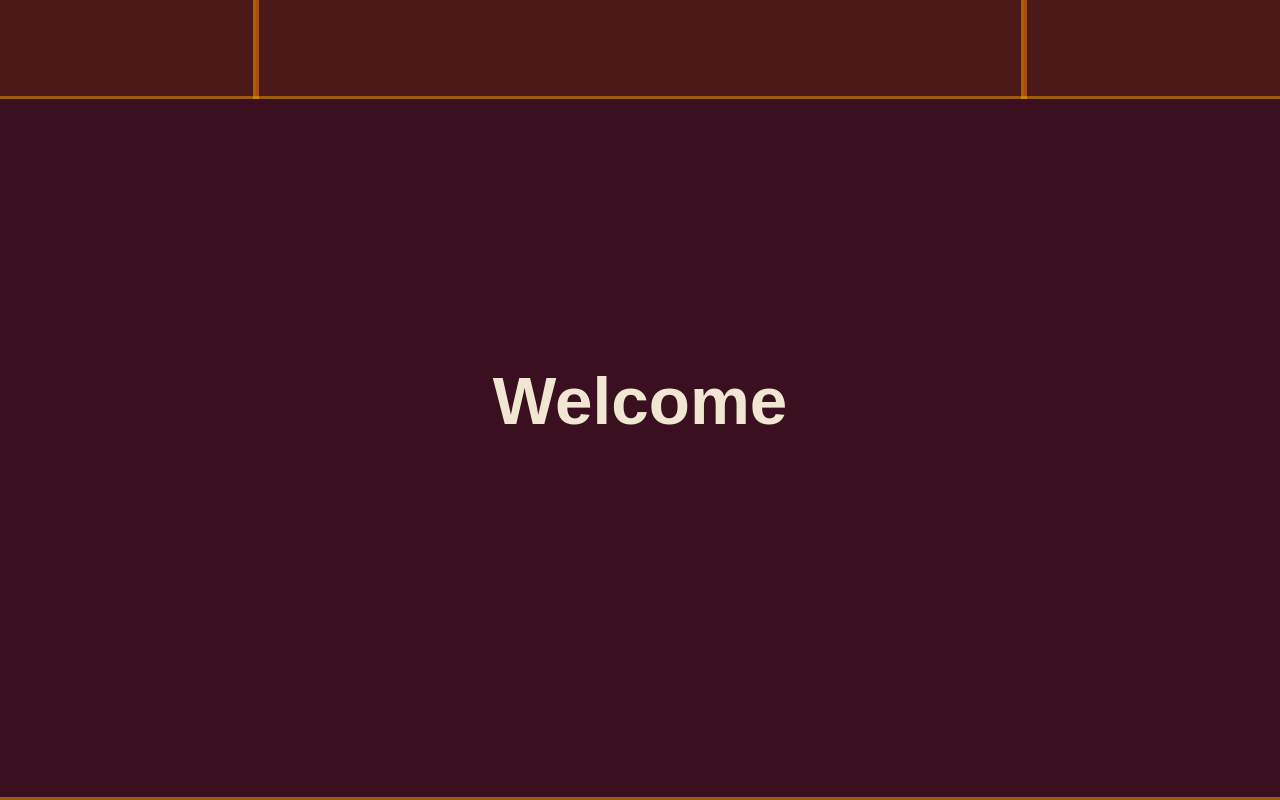
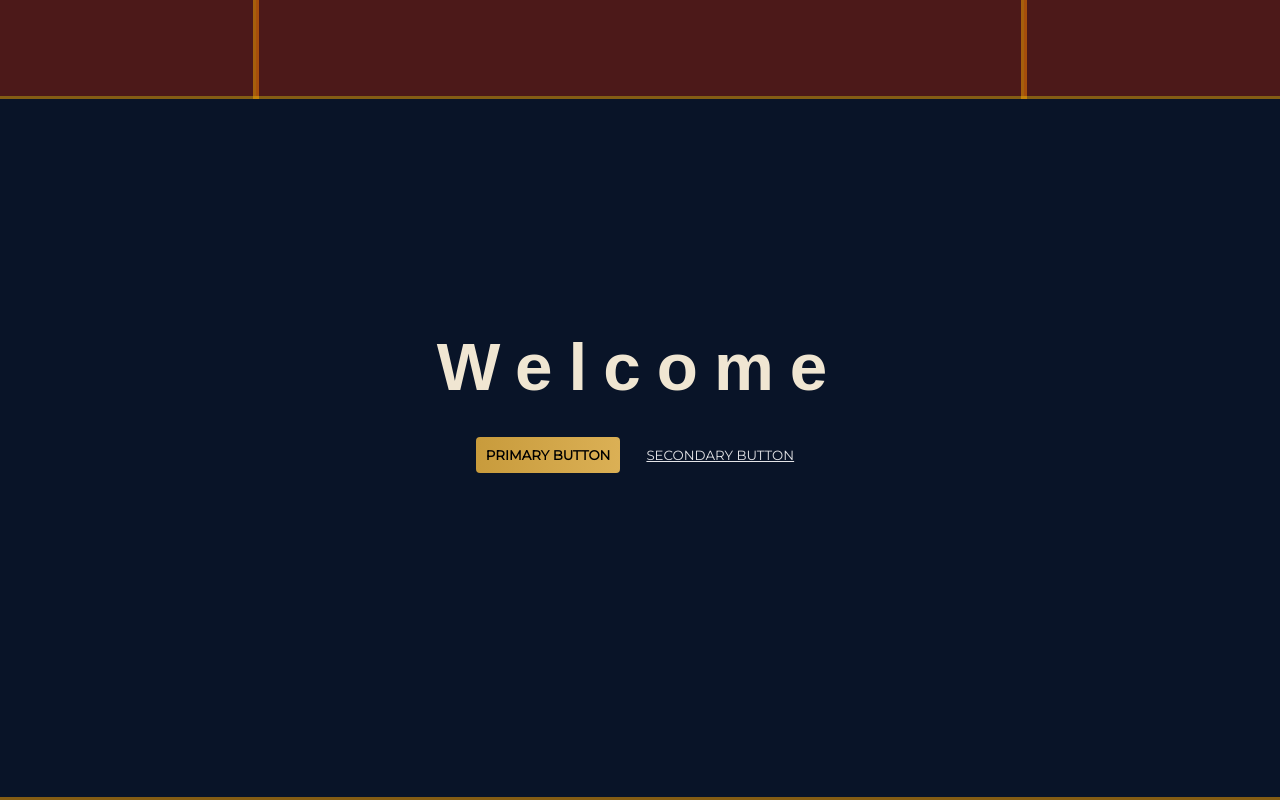
Before and after one commit to iEloyB/leagueschool-frontend, a React (Vite) app: page / in a window 1280 px wide. Shown: the top 800 px of the page. Built offline with nearby package versions, Linux system fonts and the light colour scheme; a web font is replaced by a local one.

Commit message:
Adding welcome text and some test buttons

```diff
--- /dev/null
+++ b/src/pages/LandingPage/LandingPage.module.css
@@ -0,0 +1,14 @@
+.welcomeContainer {
+  display: flex;
+  justify-content: center;
+  align-items: center;
+  flex-direction: column;
+
+  letter-spacing: 1em;
+  gap: 2em;
+}
+
+.welcomeContainer div {
+  display: flex;
+  gap: 1em;
+}
--- a/src/pages/LandingPage/LandingPage.tsx
+++ b/src/pages/LandingPage/LandingPage.tsx
@@ -1,8 +1,14 @@
+import styles from "./LandingPage.module.css";
+
 function LandingPage() {
   return (
     <>
-      <section className="bigContainer debug">
+      <section className={`bigContainer ` + styles.welcomeContainer}>
         <h1>Welcome</h1>
+        <div>
+          <button className="primary">Primary button</button>
+          <button className="secondary">Secondary button</button>
+        </div>
       </section>
       <section className="bigContainer debug">
         <h1>Features</h1>
```
